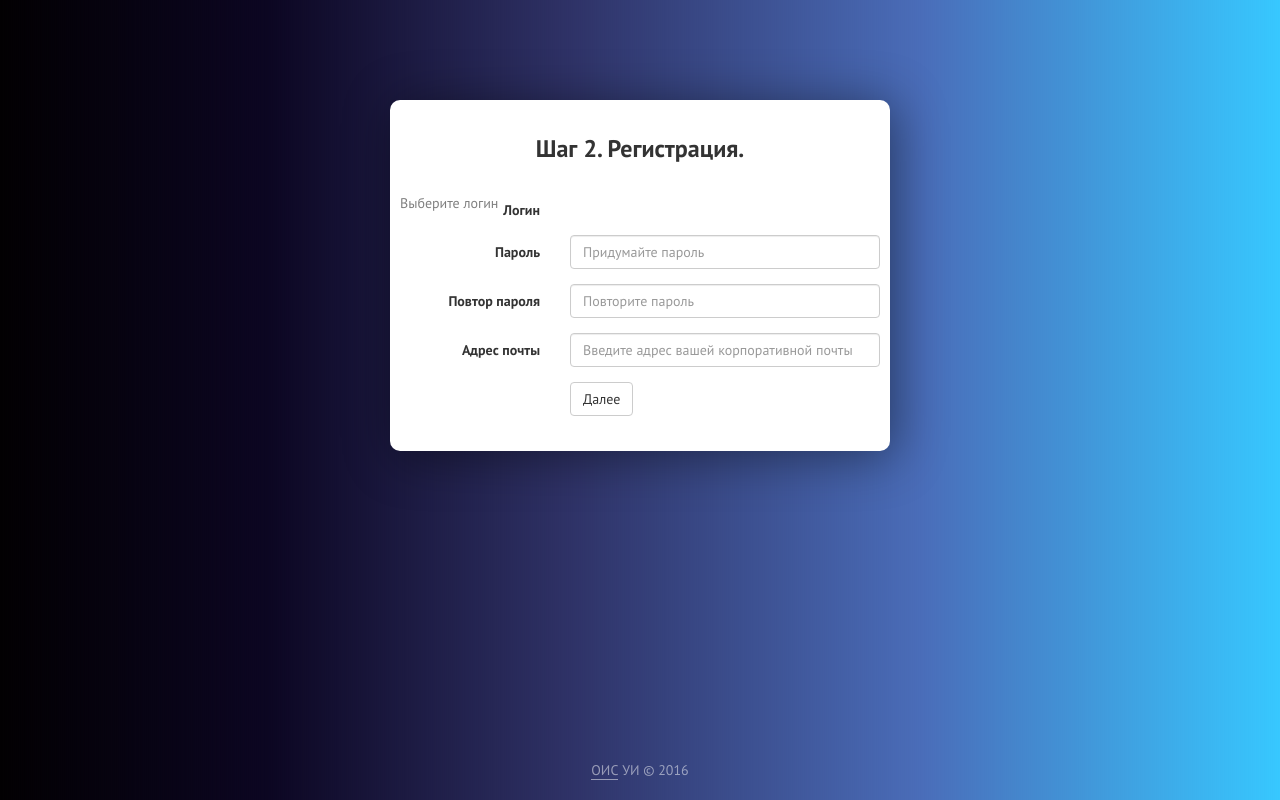
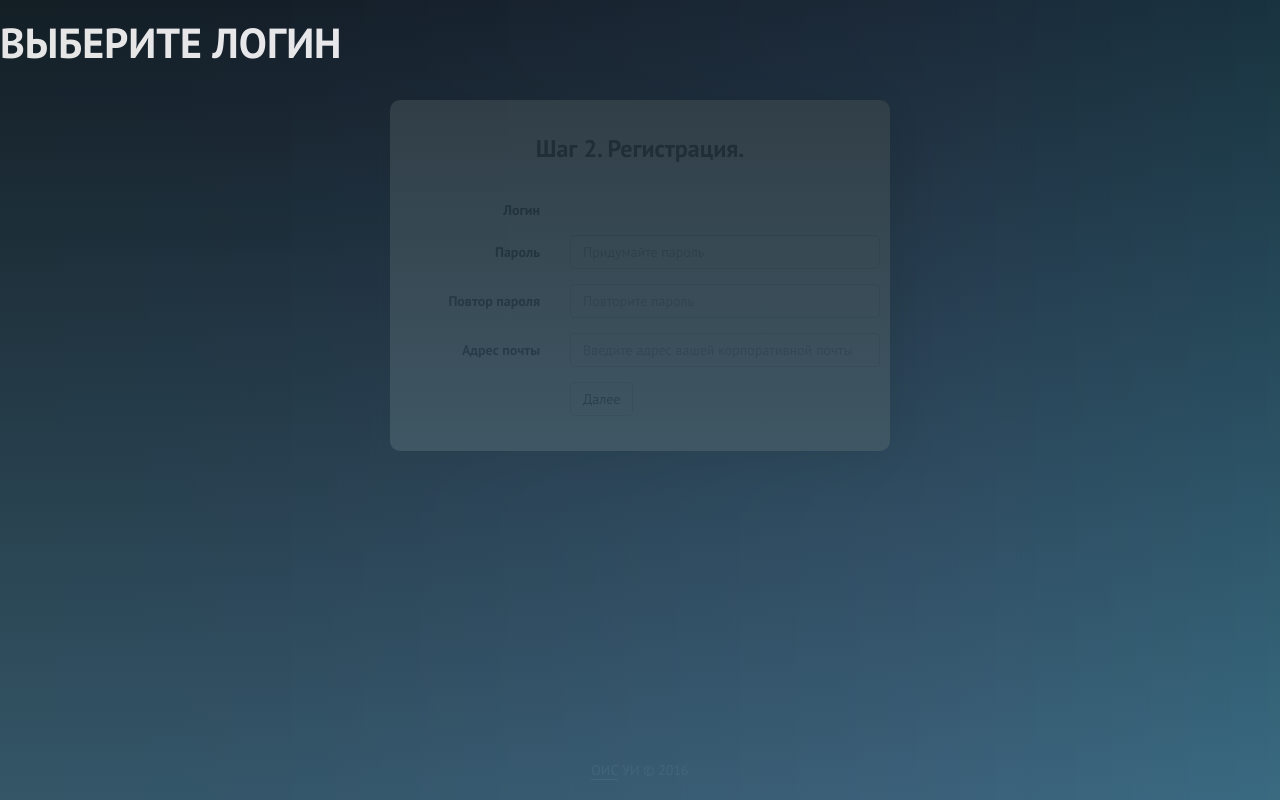
Before and after one commit to savvinovan/adsotr, a Yii app: template views/site/step2.php in a window 1280 px wide. Run offline with PHP 8.4 and a stand-in for Yii, Linux system fonts and the light colour scheme; the template is opened without the code that fills it, so the values that code supplies are empty; some libraries are stand-ins or nearby versions.

Commit message:
MASTER VETKA TRONUTA

```diff
--- a/dev/stylus/style.styl
+++ b/dev/stylus/style.styl
@@ -4,22 +4,17 @@
 body
     //background linear-gradient(to right bottom, #24C6DC,#514A9D)
     background linear-gradient(133deg,#020002 0,#0c0622 21%,#2e3165 44%,#4a6db9 72%,#37c8ff 100%)
-
-
 .step1-bg__div
     height 100vh
     width 100%
-
 .center-text__div
     display table
     text-align center
     width 100%
-
 .registration-title__h3
     background none
     color #333
     font-weight 700
-
 .register-form__div, .login-choose-form
     top 100px
     padding 20px 10px
@@ -32,7 +27,6 @@ body
     left 50%
     margin-left -250px
     border-radius 10px
-
 h3
     background #337ab7
     color #FFF
@@ -126,11 +120,22 @@ input.logonname + img + span, input.logonname + img
 .copy a:hover, .copy a:active
     border-bottom none
     text-decoration none
-
 //
 //        STEP 2
 //
 .login-choose-popup__div
-    position absolute
-    color #000
-    opacity 0.5
+    position fixed
+    top 0
+    left 0
+    z-index 100
+    color #fff
+    background linear-gradient(#16222A,#3A6073)
+    width 100%
+    height 100vh
+    opacity 0.9
+.login-choose-popup-center__div
+    display table
+.login-choose-popup-title__h2
+    font-family "PT Sans"
+    font-size 3em
+    font-weight 700
--- a/gulpfile.js
+++ b/gulpfile.js
@@ -12,6 +12,7 @@ gulp.task('browser-sync', function(){
     //gulp.watch("./app/stylus/*.styl", ['stylus']);
     gulp.watch("./dev/stylus/*.styl", ['stylus']);
     gulp.watch("./views/site/*.php", reload);
+    gulp.watch("./views/layouts/*.php", reload);
 })
 
 gulp.task('default', ['browser-sync'])
--- a/views/layouts/main.php
+++ b/views/layouts/main.php
@@ -22,7 +22,6 @@ AppAsset::register($this);
 </head>
 <body>
   <?php $this->beginBody() ?>
-
   <div class="wrap">
       <div class="container-fluid">
         <div class="row">
@@ -32,14 +31,12 @@ AppAsset::register($this);
         </div>
       </div>
   </div>
-
-
   <?php $this->endBody() ?>
   <div class="copy">
     <a href="http://www.s-vfu.ru/universitet/rukovodstvo-i-struktura/strukturnye-podrazdeleniya/ui/ois/">ОИС</a> УИ © 2016
   </div>
 
+
 </body>
-
 </html>
 <?php $this->endPage() ?>
--- a/views/site/step2.php
+++ b/views/site/step2.php
@@ -6,17 +6,22 @@ use yii\helpers\Html;
 
 $this->title = 'Регистрация сотрудников в WiFi';
 ?>
+<div class="step2-popup-static__div" id="step2-popup" onclick="HidePopup()">
+  <div class="login-choose-popup__div" onclick="HidePopup()">
+    <div class="login-choose-popup-center__div">
+      <h2 class="login-choose-popup-title__h2">
+        ВЫБЕРИТЕ ЛОГИН
+      </h2>
+    </div>
+  </div>
+</div>
 <div class="login-choose-form">
   <form class="form-horizontal" method="POST" action="<?=Url::toRoute('/site/step2')?>">
     <div class="center-text__div">
       <h3 class="registration-title__h3">Шаг 2. Регистрация.</h3>
     </div>
-    <div class="login-choose-popup__div">
-      Выберите логин
-    </div>
-
     <div class="form-group">
-      <label for="password" class="col-sm-4 control-label">Логин</label>
+      <label for="password" class="col-sm-4 control-label" onclick="ShowPopup();">Логин</label>
       <div class="col-sm-8">
           <?php foreach($logins as $row) { ?>
             <label class="login-select__label">
@@ -59,3 +64,12 @@ $this->title = 'Регистрация сотрудников в WiFi';
     <div class="error"><?=$result['message']?></div>
   <?php } ?>
 </div>
+<script type="text/javascript">
+  function HidePopup(){
+    $( "#step2-popup" ).hide("slow");
+  };
+  function ShowPopup(){
+    $( "#step2-popup" ).show("slow");
+  };
+
+</script>
```
Also changed, not shown: web/css/style.css (+1 -1 lines). Lines whose indentation alone changed are shown as unchanged.
